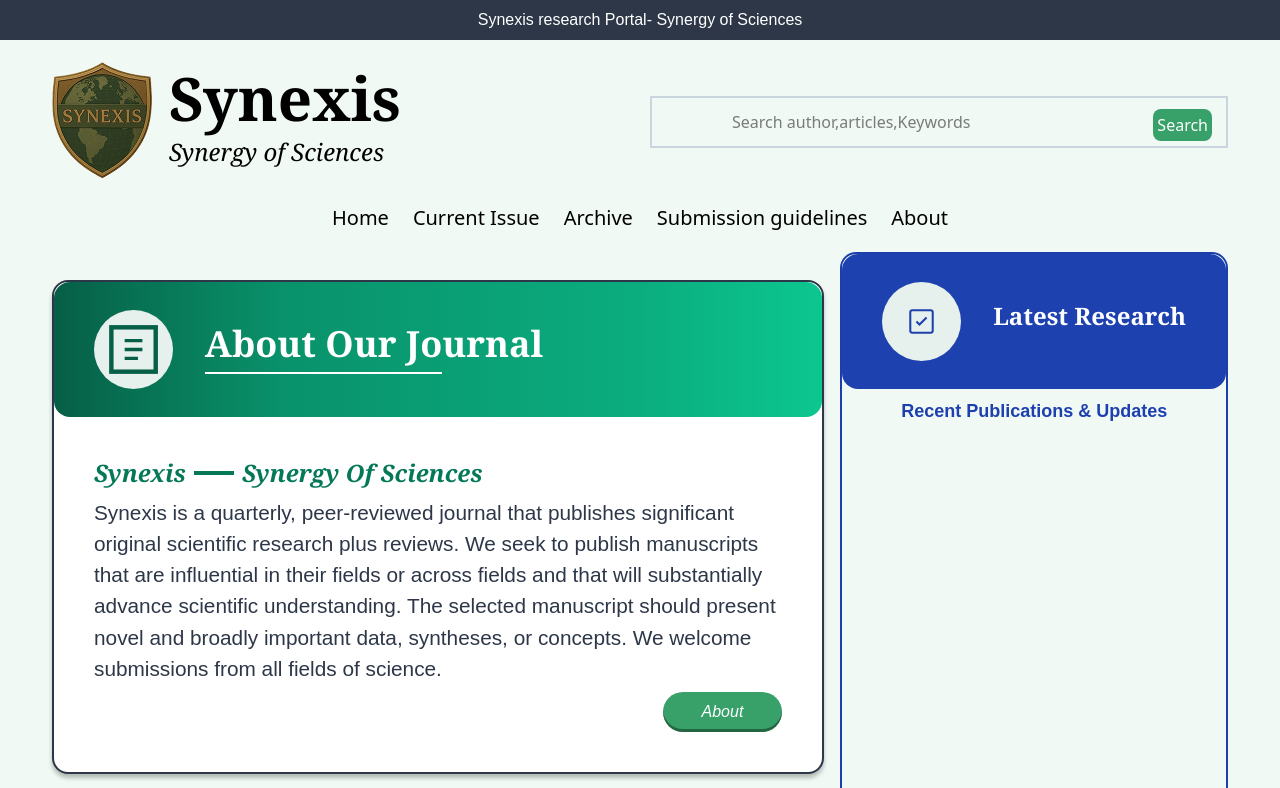
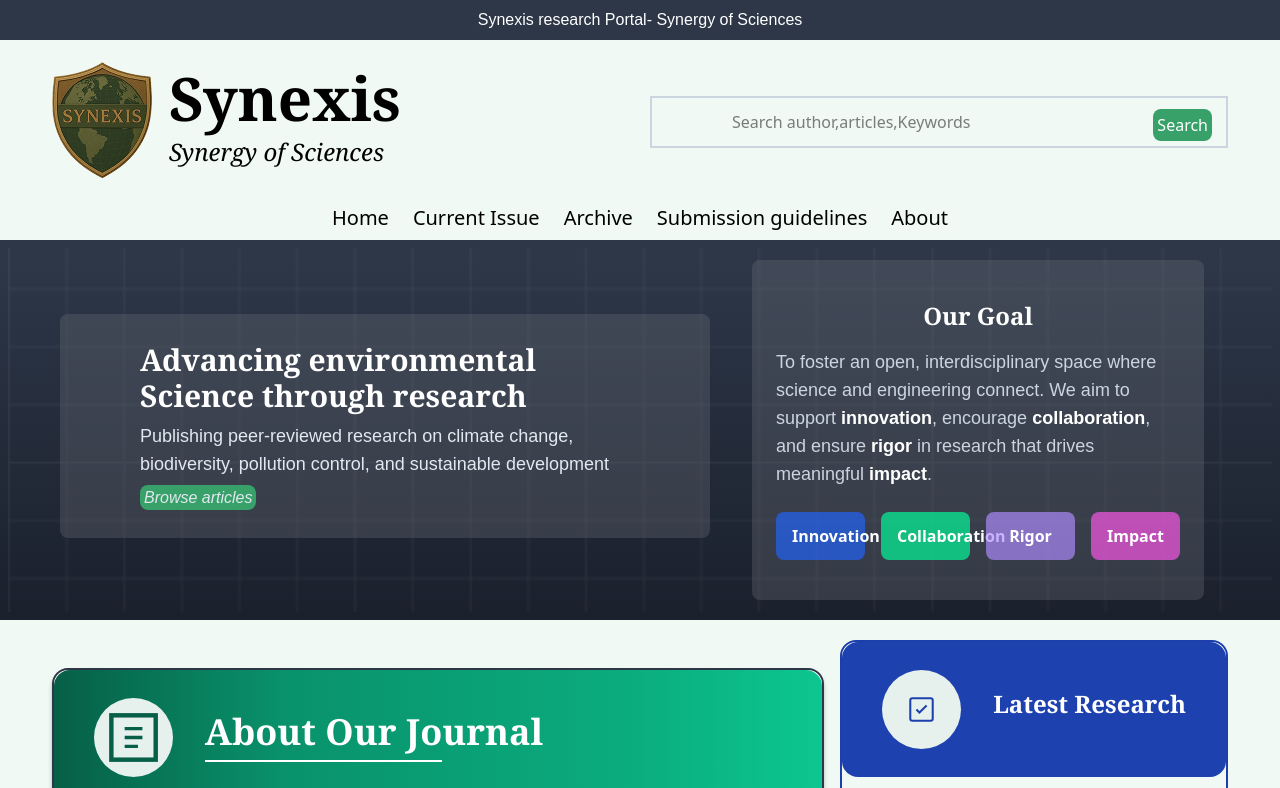
Before and after one commit to shaeelhashmi/Pns, a React (Vite) app: page / in a window 1280 px wide. Shown: the top 788 px of the page. Built offline with nearby package versions, Linux system fonts and the light colour scheme.

Commit message:
Added hero section for Home

```diff
--- a/src/App.tsx
+++ b/src/App.tsx
@@ -10,6 +10,7 @@
 import Footer from './Components/Footer/Footer'
 import Page404 from './Components/Page404'
 import Home from './Components/Home/Home'
+import HomeHero from './Components/Home/HomeHero/HomeHero'
 function AppContent() {
   const location = useLocation();
   const hasQuery = location.search.length > 0;
@@ -18,7 +19,7 @@
     <>
       <Top />
       <Routes>
-        <Route path="/" element={<><div ><Home></Home></div></>} />
+        <Route path="/" element={<><HomeHero></HomeHero><div ><Home></Home></div></>} />
         <Route path="/about" element={<>{!hasQuery && <AboutHero/>}<div className='m-5  md:mx-13   mx-3'><div className='w-full'><About /></div></div></>} />
         <Route path='/guidelines' element={<><SubmitArticleHero/><div className='m-5  md:mx-13 mx-3 '><div className='w-full'><SubmitArticle /></div></div></>} />
         <Route path='*' element={<Page404 />} />
--- /dev/null
+++ b/src/Components/Home/HomeHero/HomeHero.tsx
@@ -0,0 +1,29 @@
+import Hero from "../../Header/Hero/Hero";
+import HeroLeftBox from "../../Header/Hero/Util/HeroLeftBox";
+
+export default function HomeHero() {
+  return (
+    <Hero Boxes={[ <HeroLeftBox heading="Advancing environmental Science through research" content="Publishing peer-reviewed research on climate change,
+biodiversity, pollution control, and sustainable development" ButtonText="Browse articles" link="#top"/>,
+
+       <div className='w-full rounded-lg text-white bg-[#6a6f7754] flex flex-col items-center px-6 py-10'>
+  <h3 className='md:text-2xl text-lg font-bold font-georgia mb-4'>Our Goal</h3>
+  <p className='text-[#CBD5E0] font-arial md:text-lg text-base'>
+    To foster an open, interdisciplinary space where science and engineering connect.
+    We aim to support <span className='font-semibold text-white'>innovation</span>,
+    encourage <span className='font-semibold text-white'>collaboration</span>,
+    and ensure <span className='font-semibold text-white'>rigor</span> in research
+    that drives meaningful <span className='font-semibold text-white'>impact</span>.
+  </p>
+  <ul className='mt-6 grid grid-cols-2 sm:grid-cols-4 gap-4 text-sm md:text-base text-center text-[#A0AEC0]'>
+    <li className='bg-[#2365ffaa] rounded-lg py-3 px-4 font-semibold text-white'>Innovation</li>
+    <li className='bg-[#00ff9daa] rounded-lg py-3 px-4 font-semibold text-white'>Collaboration</li>
+    <li className='bg-[#b08cffaa] rounded-lg py-3 px-4 font-semibold text-white'>Rigor</li>
+    <li className='bg-[#FF57EDaa] rounded-lg py-3 px-4 font-semibold text-white'>Impact</li>
+  </ul>
+</div>
+
+    ]}>
+    </Hero>
+  )
+}
```
